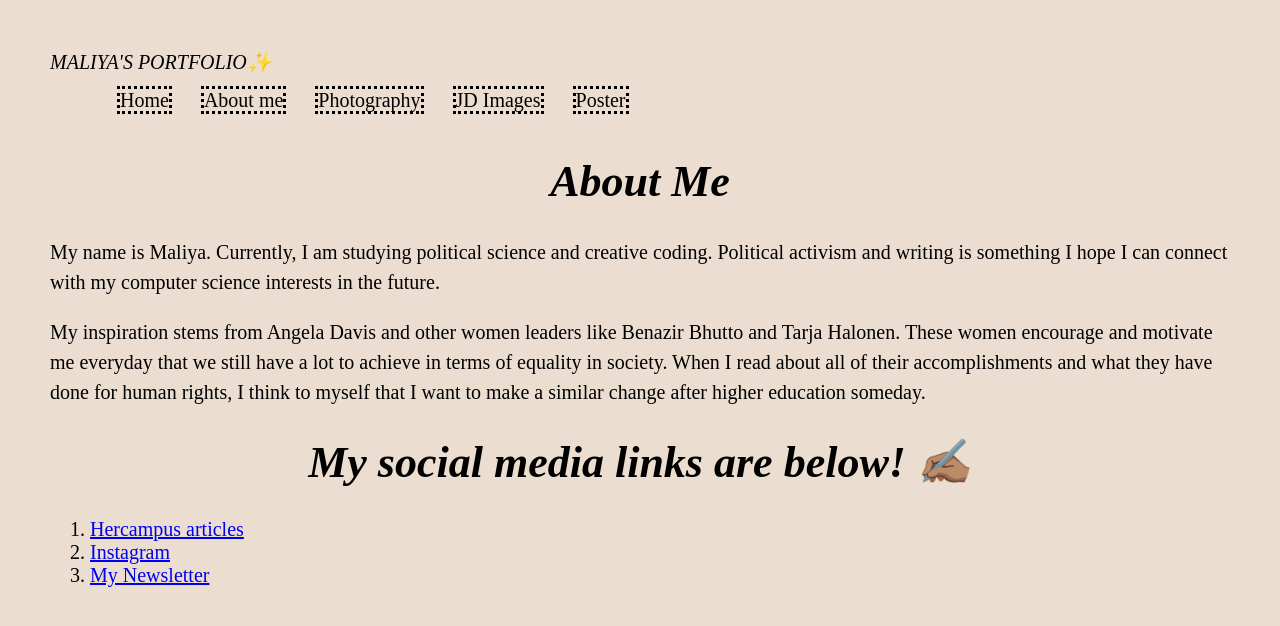
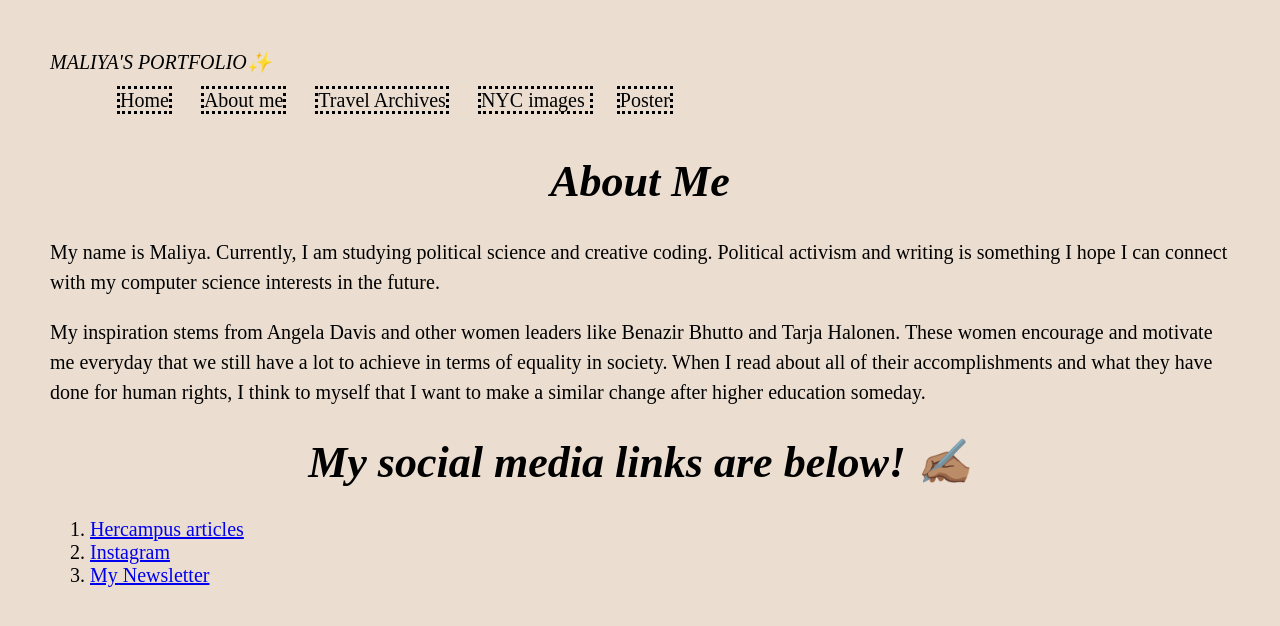
Before and after one commit to maliyanaz/jdtoolkit-homepage, a plain HTML site: page info/about.html in a window 1280 px wide. Drawn offline with Linux system fonts and the light colour scheme.

Commit message:
Update about.html

```diff
--- a/info/about.html
+++ b/info/about.html
@@ -14,8 +14,8 @@
    <ul>
    <li><a href="../index.html">Home</a></li>
    <li><a href="about.html">About me</a></li>
-   <li><a href="../content/inspo.html">Photography</a></li>
-    <li><a href="../content/visual.html">JD Images</a></li>
+   <li><a href="../content/inspo.html">Travel Archives</a></li>
+    <li><a href="../content/visual.html">NYC images </a></li>
    <li><a href="../content/Poster.html">Poster</a></li>
 
          </ul>
```
